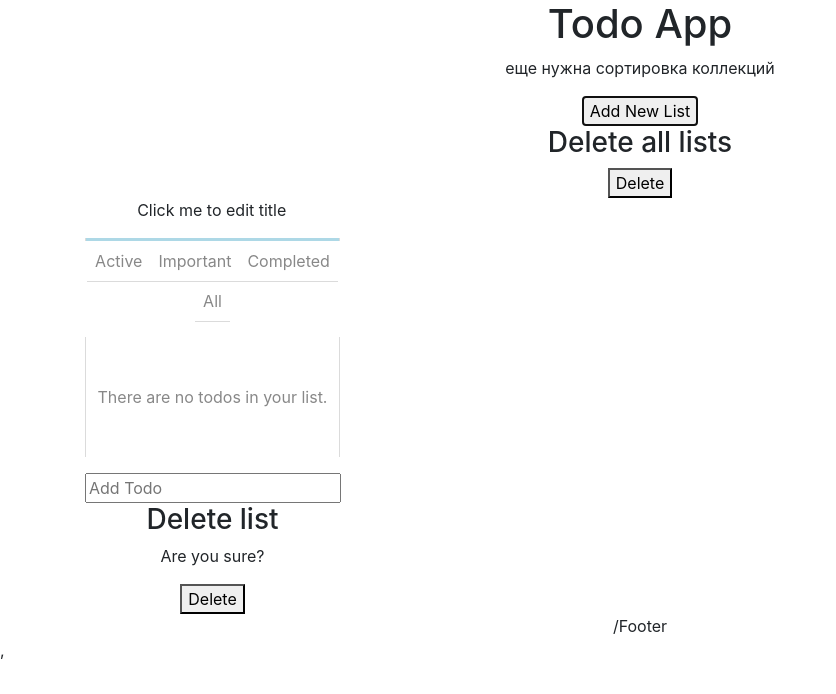
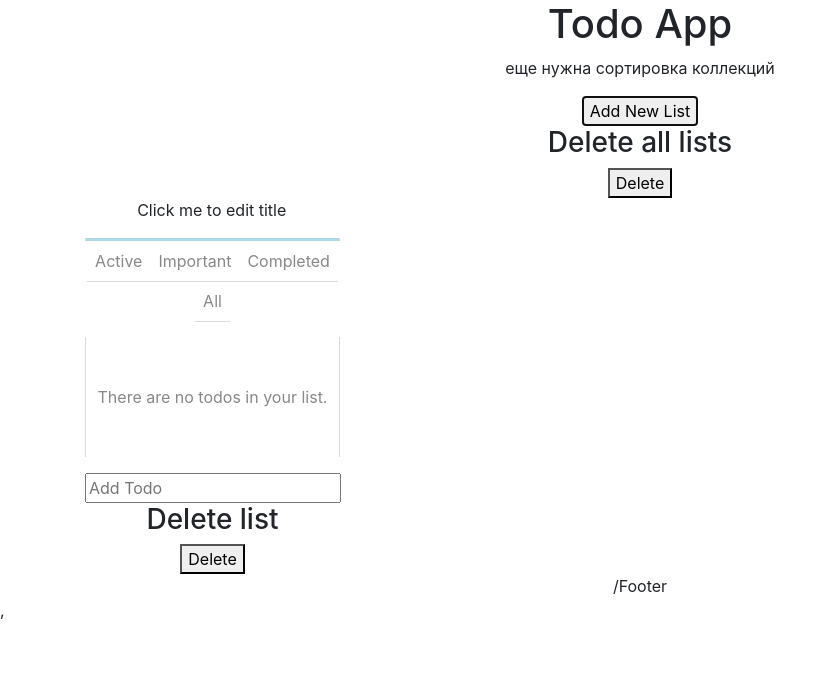
Before and after one commit to cignoBianco/SWA3, a React (Create React App) app: page / in a window 1280 px wide. Both pictures are taken after a click on the button "Add New List". Shown: the top 694 px of the page, without its empty margins (0-836 px from the left). Built offline with nearby package versions, Linux system fonts and the light colour scheme.

Commit message:
unused label

```diff
--- a/src/components/List/List.js
+++ b/src/components/List/List.js
@@ -128,7 +128,6 @@ const List = props => {
 
       <div>
           <h3>Delete list</h3>
-          <p>Are you sure?</p>
           <button onClick={()=>dispatch(deleteList(id))}>Delete</button>
       </div>
     </div>
```
